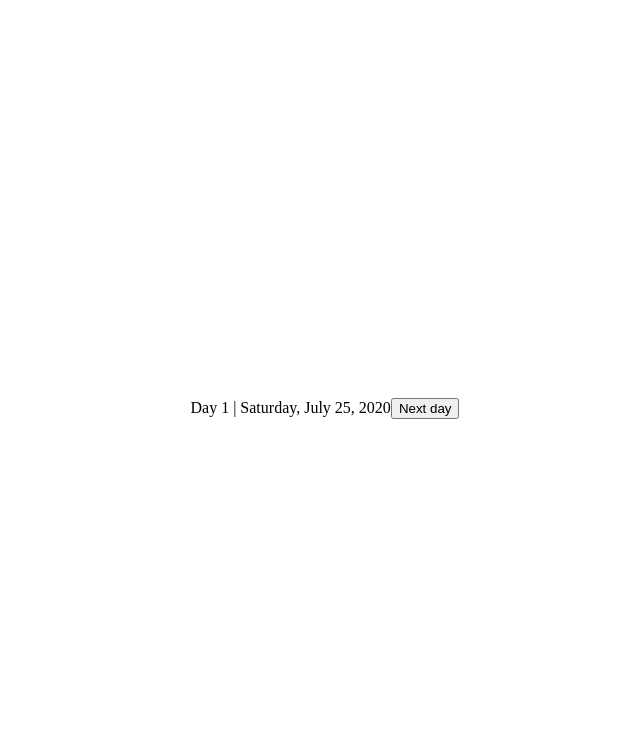
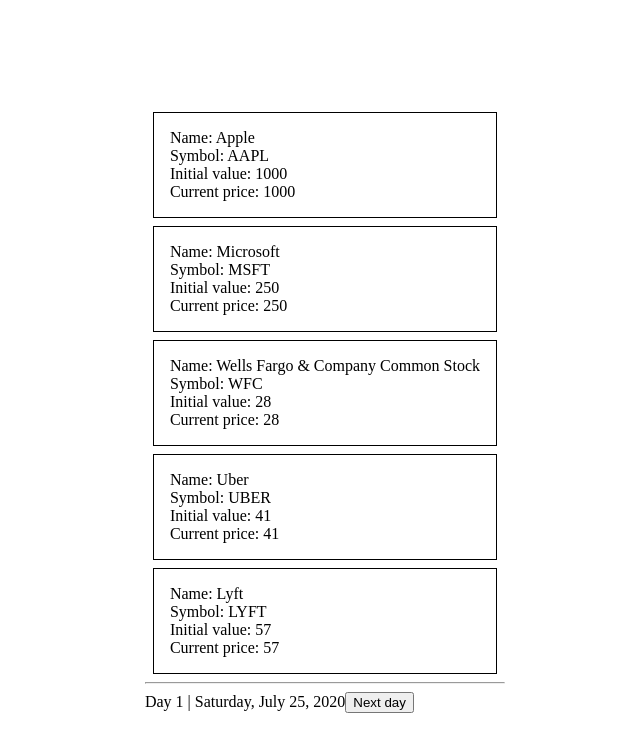
Before and after one commit to ffeliks/stock-game, a React (Create React App) app: page / in a window 1280 px wide. Shown: the top 752 px of the page, without its empty margins (315-955 px from the left). Built offline with nearby package versions, Linux system fonts and the light colour scheme.

Commit message:
Randomly change prices on day change

```diff
--- /dev/null
+++ b/src/scenes/stocks/components/StockItem.tsx
@@ -0,0 +1,39 @@
+import React from 'react'
+import { Stock } from '../types';
+import { createUseStyles } from 'react-jss';
+
+interface StockItemProps {
+    stock: Stock;
+}
+
+const useStyles = createUseStyles({
+    root: {
+        border: '1px solid black',
+        margin: '.5rem',
+        padding: '1rem',
+    }
+});
+
+function StockItem(props: StockItemProps) {
+    const classes = useStyles();
+    const { stock } = props;
+
+    return (
+        <div className={classes.root}>
+            <div>
+                Name: {stock.name}
+            </div>
+            <div>
+                Symbol: {stock.symbol}
+            </div>
+            <div>
+                Initial value: {stock.price}
+            </div>
+            <div>
+                Current price: {stock.currentPrice ? stock.currentPrice : stock.price}
+            </div>
+        </div>
+    )
+}
+
+export default StockItem;
--- a/src/scenes/stocks/index.tsx
+++ b/src/scenes/stocks/index.tsx
@@ -1,14 +1,16 @@
-import React, { useState } from 'react'
+import React, { useState, useEffect } from 'react'
+import { getStocks } from './service';
+import { Stock } from './types';
+import StockItem from './components/StockItem';
+import { getRandomNumberBetween, getRandomBoolean, getTodaysDate } from '../../utils';
 
 function Stocks() {
-  const [date, setSelectedDate] = useState<Date>(getTodaysDate());
+  const [date, setDate] = useState<Date>(getTodaysDate());
+  const [stocks, setStocks] = useState<Stock[]>([]);
 
-  function getTodaysDate(): Date {
-    const date = new Date()
-    date.setUTCHours(0, 0, 0, 0);
-
-    return date;
-  }
+  useEffect(() => {
+    getStocks().then((data) => setStocks(data))
+  }, []);
 
   function getFormattedDate(): string {
     const options = { weekday: 'long', year: 'numeric', month: 'long', day: 'numeric' };
@@ -20,15 +22,52 @@
     return Math.ceil(timeDiff / (1000 * 3600 * 24)) + 1;
   }
 
-  function handleNextDayClick(): void {
+  function advanceDate(): void {
     var newDate = new Date(date.getTime());
     newDate.setDate(newDate.getDate() + 1)
 
-    return setSelectedDate(newDate);
+    setDate(newDate);
+  }
+
+  function handleNextDayClick(): void {
+    advanceDate();
+    updateStockPrices();
+  }
+
+  function getNewRandomizedPrice(currentPrice: number): number {
+    const percentage = getRandomNumberBetween(1, 10);
+    const isIncrease = getRandomBoolean();
+
+    const modifier = Math.round((percentage / 100) * currentPrice);
+
+    return isIncrease
+      ? currentPrice + modifier
+      : currentPrice - modifier;
+  }
+
+  function updateStockPrices(): void {
+    const newStocks: Stock[] = [];
+
+    stocks.forEach((stock: Stock) => {
+      const previousPrice = stock.currentPrice ? stock.currentPrice : stock.price;
+      const currentPrice = getNewRandomizedPrice(previousPrice);
+
+      newStocks.push({
+        name: stock.name,
+        price: stock.price,
+        symbol: stock.symbol,
+        previousPrice,
+        currentPrice,
+      });
+    });
+
+    setStocks(newStocks);
   }
 
   return (
     <>
+      {stocks.map((stock: Stock) => <StockItem key={stock.symbol} stock={stock} />)}
+      <hr />
       {`Day ${getDayNumber()}`}  | {getFormattedDate()}
       <button onClick={handleNextDayClick}>Next day</button>
     </>
--- /dev/null
+++ b/src/scenes/stocks/service.ts
@@ -0,0 +1,33 @@
+import { Stock } from './types';
+
+export function getStocks (): Promise<Stock[]> {
+  return new Promise((resolve) => [
+    resolve ( [
+      {
+        symbol: 'AAPL',
+        name: 'Apple',
+        price: 1000
+      },
+      {
+        symbol: 'MSFT',
+        name: 'Microsoft',
+        price: 250
+      },
+      {
+        symbol: 'WFC',
+        name: 'Wells Fargo & Company Common Stock',
+        price: 28
+      },
+      {
+        symbol: 'UBER',
+        name: 'Uber',
+        price: 41
+      },
+      {
+        symbol: 'LYFT',
+        name: 'Lyft',
+        price: 57
+      }
+    ])
+  ])
+}
--- /dev/null
+++ b/src/scenes/stocks/types.ts
@@ -0,0 +1,7 @@
+export interface Stock {
+    symbol: string;
+    name: string;
+    price: number;
+    previousPrice?: number;
+    currentPrice?: number;
+}
--- /dev/null
+++ b/src/utils.ts
@@ -0,0 +1,14 @@
+export function getRandomNumberBetween(min: number, max: number): number {
+    return Math.floor(Math.random() * (max - min + 1)) + min;
+}
+
+export function getRandomBoolean(): boolean {
+    return Math.random() < 0.5;
+}
+
+export function getTodaysDate(): Date {
+    const date = new Date();
+    date.setUTCHours(0, 0, 0, 0);
+
+    return date;
+}
```
